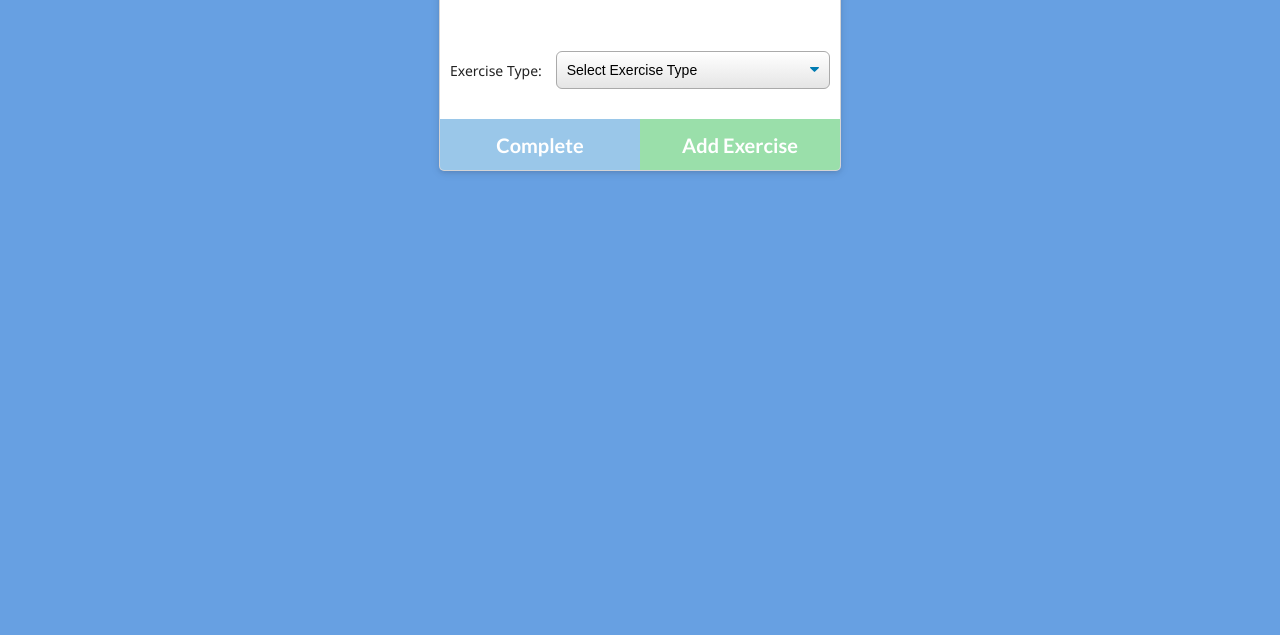
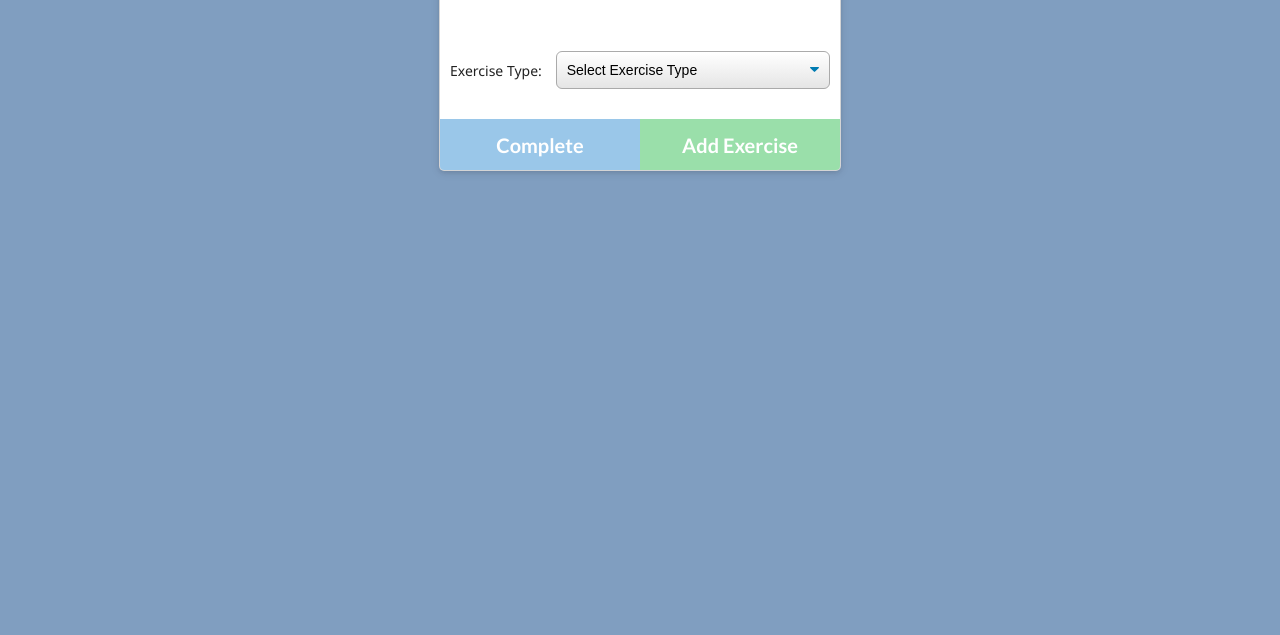
Before and after one commit to johnfranke/Workout-Tracker, a website: page public/exercise.html in a window 1280 px wide. Shown: the part 265-900 px from the top of the page. Drawn offline with nearby package versions, Linux system fonts and the light colour scheme; no server answers.

Commit message:
updated styling

```diff
--- a/public/style.css
+++ b/public/style.css
@@ -92,7 +92,7 @@ input {
 }
 
 .wrapper {
-  background-color: #67a0e2;
+  background-color: #809ec0;
   padding-bottom: 100px;
 }
 
```
Also changed, not shown: public/index.html (+4 -4 lines).
